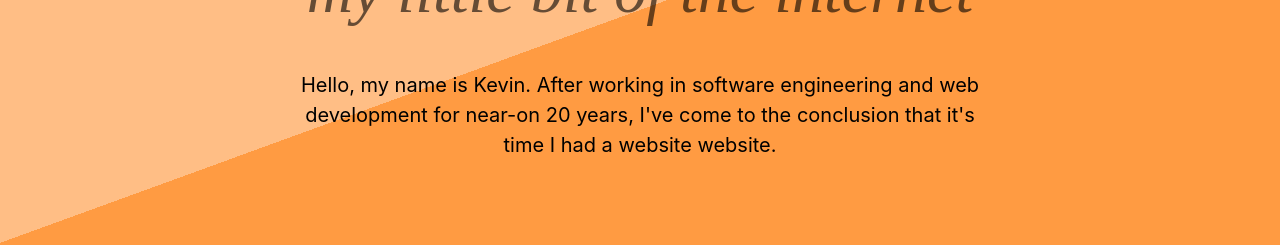
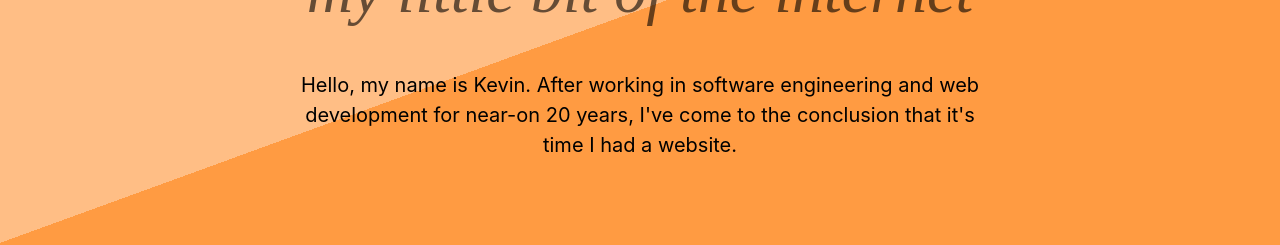
Before and after one commit to kgpax/website, a React (Create React App) app: page / in a window 1280 px wide. Shown: the part 390-635 px from the top of the page. Built offline with nearby package versions, Linux system fonts and the light colour scheme; a web font is replaced by a local one.

Commit message:
Fixed typo in copy

```diff
--- a/src/sections/Home.js
+++ b/src/sections/Home.js
@@ -52,7 +52,7 @@ const Home = () => {
         <Paragraph>
           Hello, my name is Kevin. After working in software engineering and web
           development for near-on 20 years, I've come to the conclusion that
-          it's time I had a website website.
+          it's time I had a website.
         </Paragraph>
       </Content>
     </Container>
```
